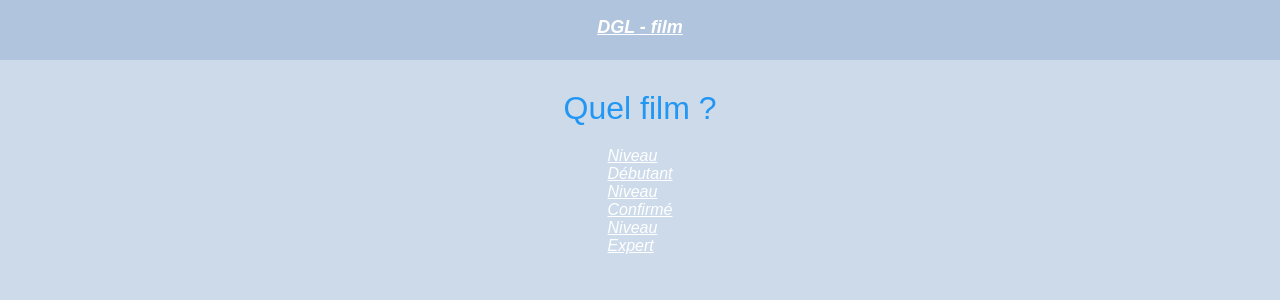
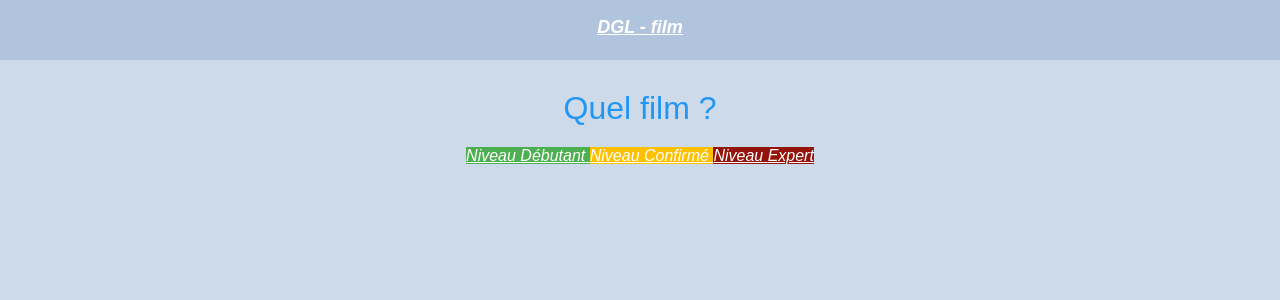
Before and after one commit to GodefroyL/questionnaire-film, a Jekyll site: the page built from html/questionnaire_par_type/quel_film.html, in a window 1280 px wide. Shown: the top 300 px of the page. Built offline with Jekyll 4.4.1, drawn with Linux system fonts in a browser that asks for light colours.

Commit message:
corr style niveau

```diff
--- a/_layouts/niveau.html
+++ b/_layouts/niveau.html
@@ -8,22 +8,22 @@ css: niveau
 
     {% if nombre_niveaux >= 1 %}
     <a class="lien_niveau" style="background-color: var(--vert); width: 100%" href="{{ site.url }}/html/questionnaire.html?questionnaire={{ page.questionnaire }}&niveau=debutant">
-        <div class="texte_vertical">Niveau</div>
-        <div class="texte_horizontal">Débutant</div>
+        <span class="texte_vertical">Niveau</span>
+        <span class="texte_horizontal">Débutant</span>
     </a>
     {% endif %}
 
     {% if nombre_niveaux >= 2 %}
     <a class="lien_niveau" style="background-color: var(--jaune); width: 50%" href="{{ site.url }}/html/questionnaire.html?questionnaire={{ page.questionnaire }}&niveau=confirme">
-        <div class="texte_vertical">Niveau</div>
-        <div class="texte_horizontal">Confirmé</div>
+        <span class="texte_vertical">Niveau</span>
+        <span class="texte_horizontal">Confirmé</span>
     </a>
     {% endif %}
 
     {% if nombre_niveaux >= 3 %}
     <a class="lien_niveau" style="background-color: var(--rouge); width: 20%" href="{{ site.url }}/html/questionnaire.html?questionnaire={{ page.questionnaire }}&niveau=expert">
-        <div class="texte_vertical">Niveau</div>
-        <div class="texte_horizontal">Expert</div>
+        <span class="texte_vertical">Niveau</span>
+        <span class="texte_horizontal">Expert</span>
     </a>
     {% endif %}
 </div>
--- a/static/css/niveau.css
+++ b/static/css/niveau.css
@@ -18,7 +18,7 @@
     width: 30%;
 }
 
-.texte_vertical {
+span .texte_vertical {
     margin-top: 70px;
     transform: rotate(270deg);
     transform-origin: left top;
@@ -26,7 +26,7 @@
     text-decoration: none;
 }
 
-.texte_horizontal {
+span .texte_horizontal {
     position: relative;
     top: 5px;
     left: -25px;
```
Also changed, not shown: other parts of _layouts/niveau.html (+1 -1 lines).
